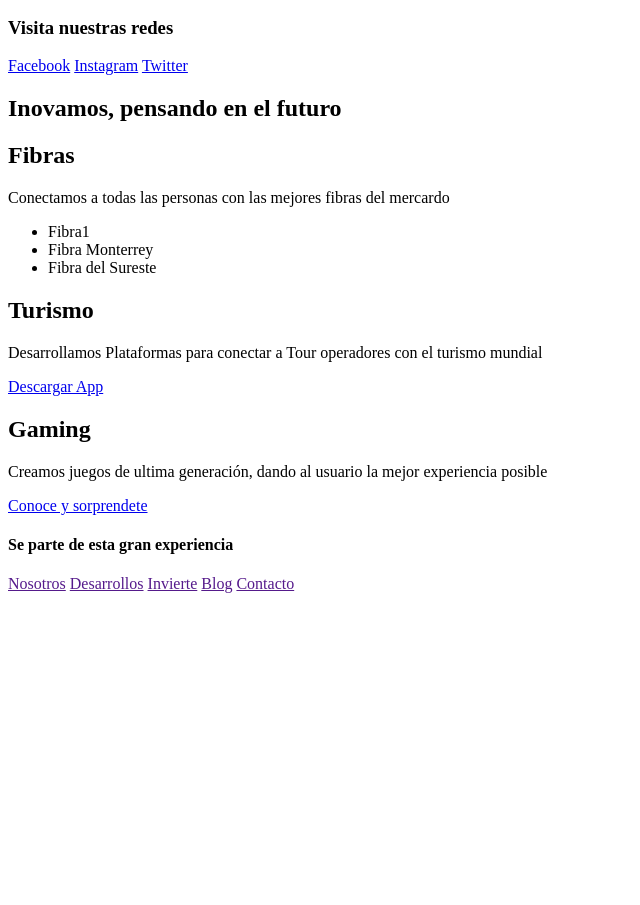
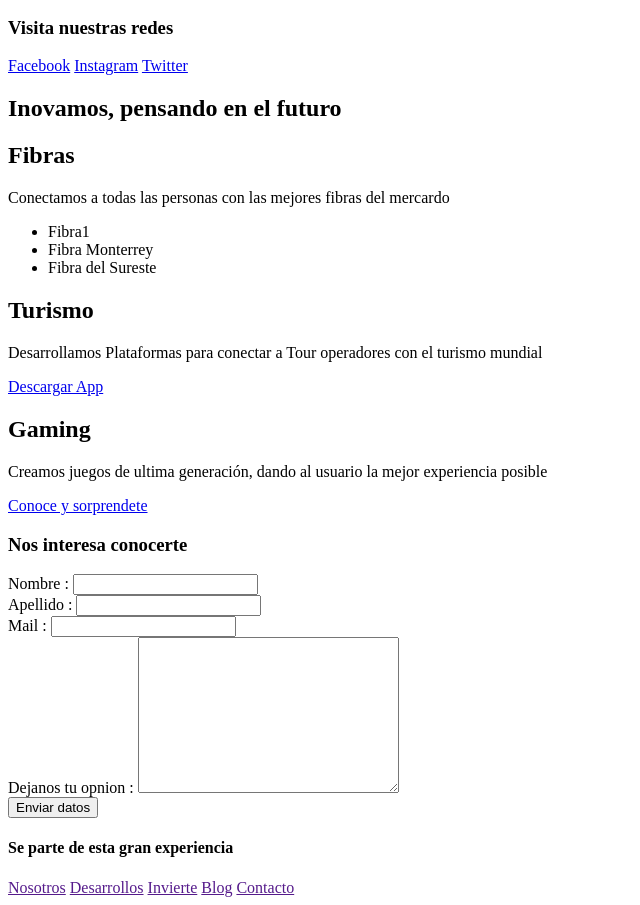
Before and after one commit to sercharod/Tarea1, a plain HTML site: page index.html in a window 1280 px wide. Shown: the part 168-1073 px from the top of the page, without its empty margins (0-640 px from the left). Before the commit the page ends 800 px from the top, so only its background shows below. Drawn offline with Linux system fonts and the light colour scheme.

Commit message:
task/001/formularios01

```diff
--- a/index.html
+++ b/index.html
@@ -55,6 +55,24 @@
         </section>
     </main>
 
+    <section>
+        <H3>Nos interesa conocerte</H3>
+        <form action="../form-result.php" method="POST">
+            <label for="Fname">Nombre :</label>
+            <input type="text" name="Nombre" id="Fname"><br>
+            <label for="Lname">Apellido :</label>
+            <input type="text" name="Apellido" id="Lname"><br>
+            <label for="Email">Mail :</label>
+            <input type="email" name="Mail" id="Email"><br>
+            <label for="Coment">Dejanos tu opnion :</label>
+            <textarea name="comentario" id="Coment" cols="30" rows="10"></textarea><br>
+            <button onclick="alert('Simulacion de envio de datos del formulario')" value="Submit">Enviar datos</button>
+
+        </form>
+
+    </section>
+
+
     <footer>
         <h4>Se parte de esta gran experiencia</h4>
         <nav>
```
